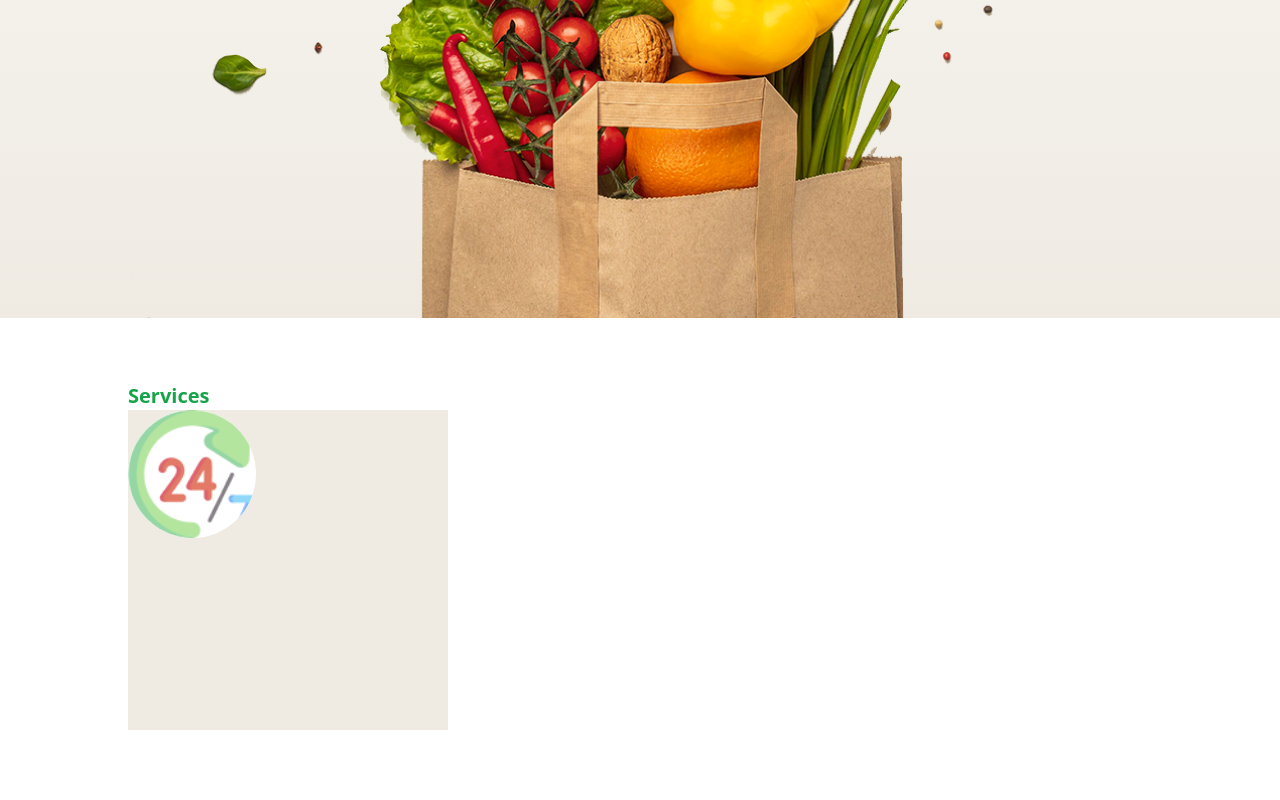
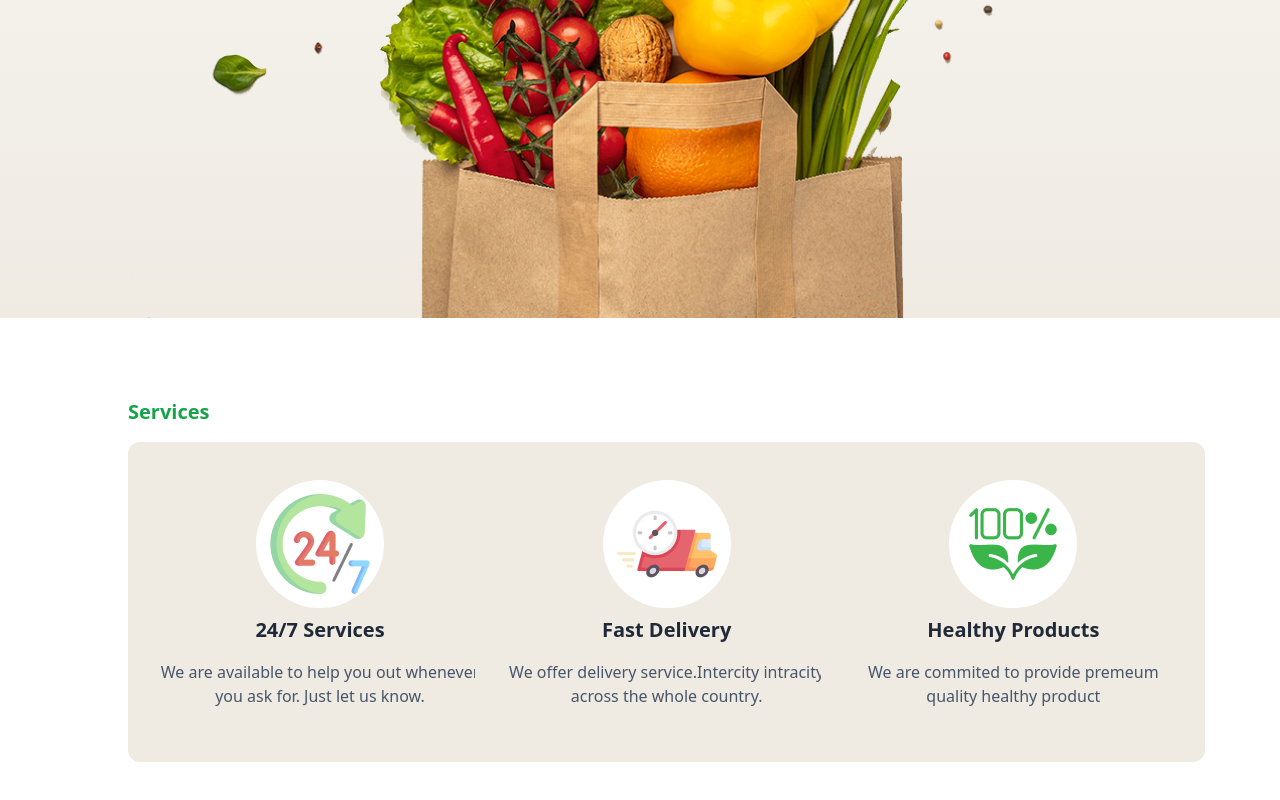
Before and after one commit to codevbase/Milestone-3-assignment-3-category-002, a plain HTML site: page index.html in a window 1280 px wide. Shown: the part 821-1621 px from the top of the page. Before the commit the page ends 1551 px from the top, so only its background shows below. Drawn offline with nearby package versions, Linux system fonts and the light colour scheme.

Commit message:
service section completed

```diff
--- a/index.html
+++ b/index.html
@@ -101,7 +101,8 @@
         <div class="flex flex-col justify-center items-center my-16">
             <h1 class="font-bold text-xl sm:text-3xl text-center">Freshness <span class="text-green-700"> You Can <br>
                     Count</span> On, Prices You’ll Love!</h1>
-            <p class="text-xs sm:text-sm sm:p-4 text-center">Shop your daily essentials at unbeatable prices. From fresh produce to pantry <br> staples, we’ve got you covered every day!</p>
+            <p class="text-xs sm:text-sm sm:p-4 text-center">Shop your daily essentials at unbeatable prices. From fresh
+                produce to pantry <br> staples, we’ve got you covered every day!</p>
 
             <!-- hero photo  -->
             <div>
@@ -112,22 +113,53 @@
 
     <main>
         <!-- Service section  -->
-        <div class="px-1 md:px-16 lg:px-32">
-         <h1 class="text-green-600 font-bold text-xl">Services</h1>
+        <div class="flex justify-center">
+            <div class="px-1 md:px-16 lg:px-32 mb-16">
+                <h1 class="text-green-600 font-bold text-xl my-4">Services</h1>
 
                 <!-- cards -->
+                <div class="grid grid-cols-1 gap-y-4 md:grid-cols-2 lg:grid-cols-3 md:gap-2 lg:gap-4">
+                    <div class="h-80 w-96 bg-light-offwhite rounded-xl flex justify-center items-center p-4">
+                        <!-- avatar sec  -->
                         <div>
-            <div class="h-80 w-80 bg-light-offwhite">
+                            <div class="w-32 h-32 bg-white flex justify-center items-center rounded-full mx-auto">
+                                <img src="./c2-assets/service.png" alt="">
+                            </div>
+                            <h1 class="text-center font-bold text-xl px-4 pt-2">24/7 Services </h1>
+                            <p class="text-center text-slate-600 p-4">We are available to help you out whenever you ask
+                                for.
+                                Just let us know.</p>
+                        </div>
+                    </div>
+                    <div class="h-80 w-96 bg-light-offwhite rounded-xl flex justify-center items-center p-4">
                         <!-- avatar sec  -->
-                 <div class="avatar">
-                    <div class="w-32 rounded-full bg-white">
-                        <img class="w-24 h-24" src="./c2-assets/service.png" alt="">
+                        <div>
+                            <div class="w-32 h-32 bg-white flex justify-center items-center rounded-full mx-auto">
+                                <img src="./c2-assets/delivery.png" alt="">
+                            </div>
+                            <h1 class="text-center font-bold text-xl px-4 pt-2">Fast Delivery </h1>
+                            <p class="text-center text-slate-600 p-4">We offer delivery service.Intercity intracity
+                                across
+                                the whole country.</p>
+                        </div>
+                    </div>
+                    <div class="h-80 w-96 bg-light-offwhite rounded-xl flex justify-center items-center p-4">
+                        <!-- avatar sec  -->
+                        <div>
+                            <div class="w-32 h-32 bg-white flex justify-center items-center rounded-full mx-auto">
+                                <img src="./c2-assets/healthy.png" alt="">
+                            </div>
+                            <h1 class="text-center font-bold text-xl px-4 pt-2">Healthy Products</h1>
+                            <p class="text-center text-slate-600 p-4">We are commited to provide premeum quality healthy
+                                product</p>
                         </div>
                     </div>
                 </div>
-            <div></div>
-            <div></div>
             </div>
+        </div>
+
+        <!-- product suggestion section -->
+        <div>
 
         </div>
     </main>
```
Lines whose indentation alone changed are shown as unchanged.
